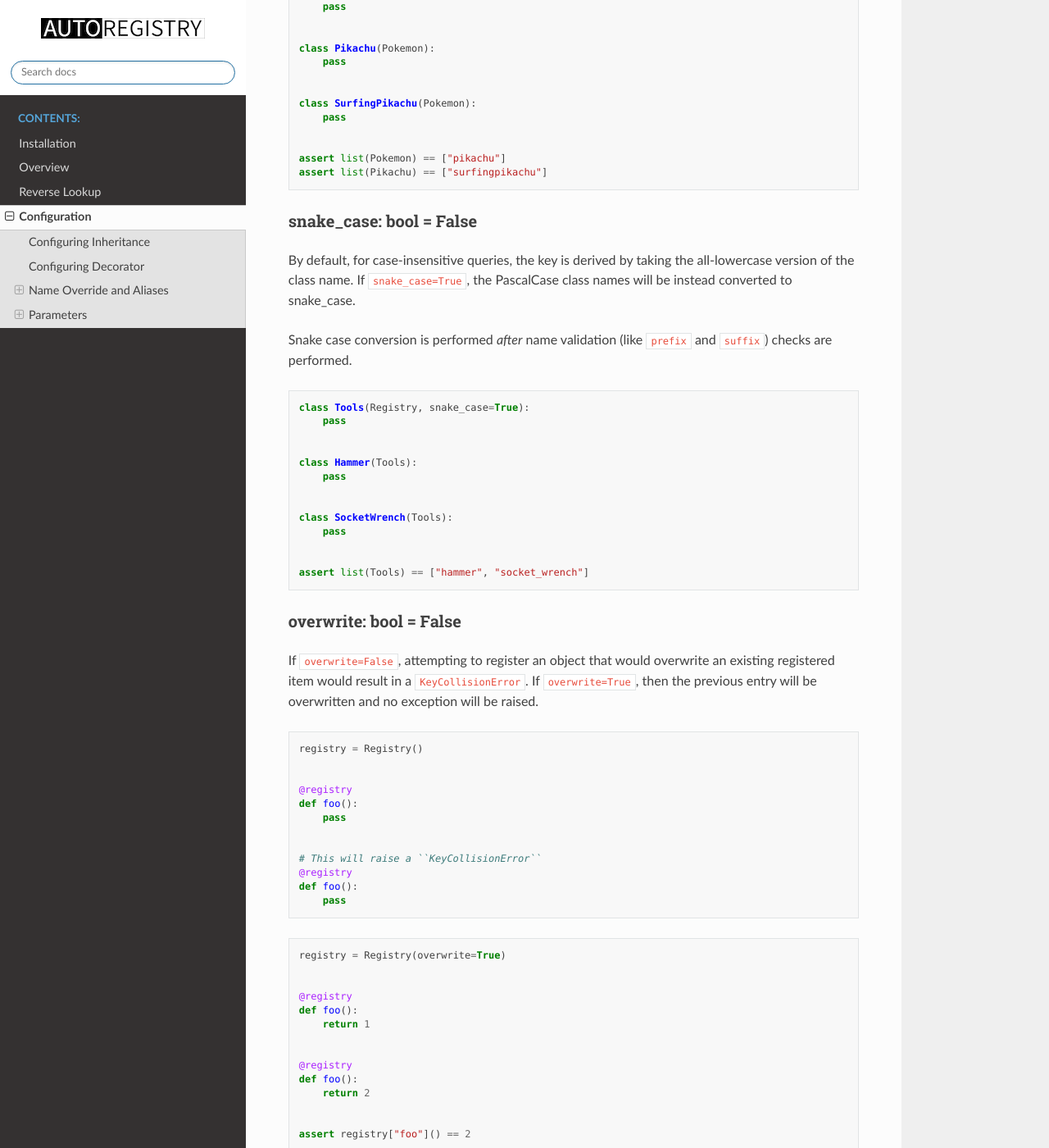
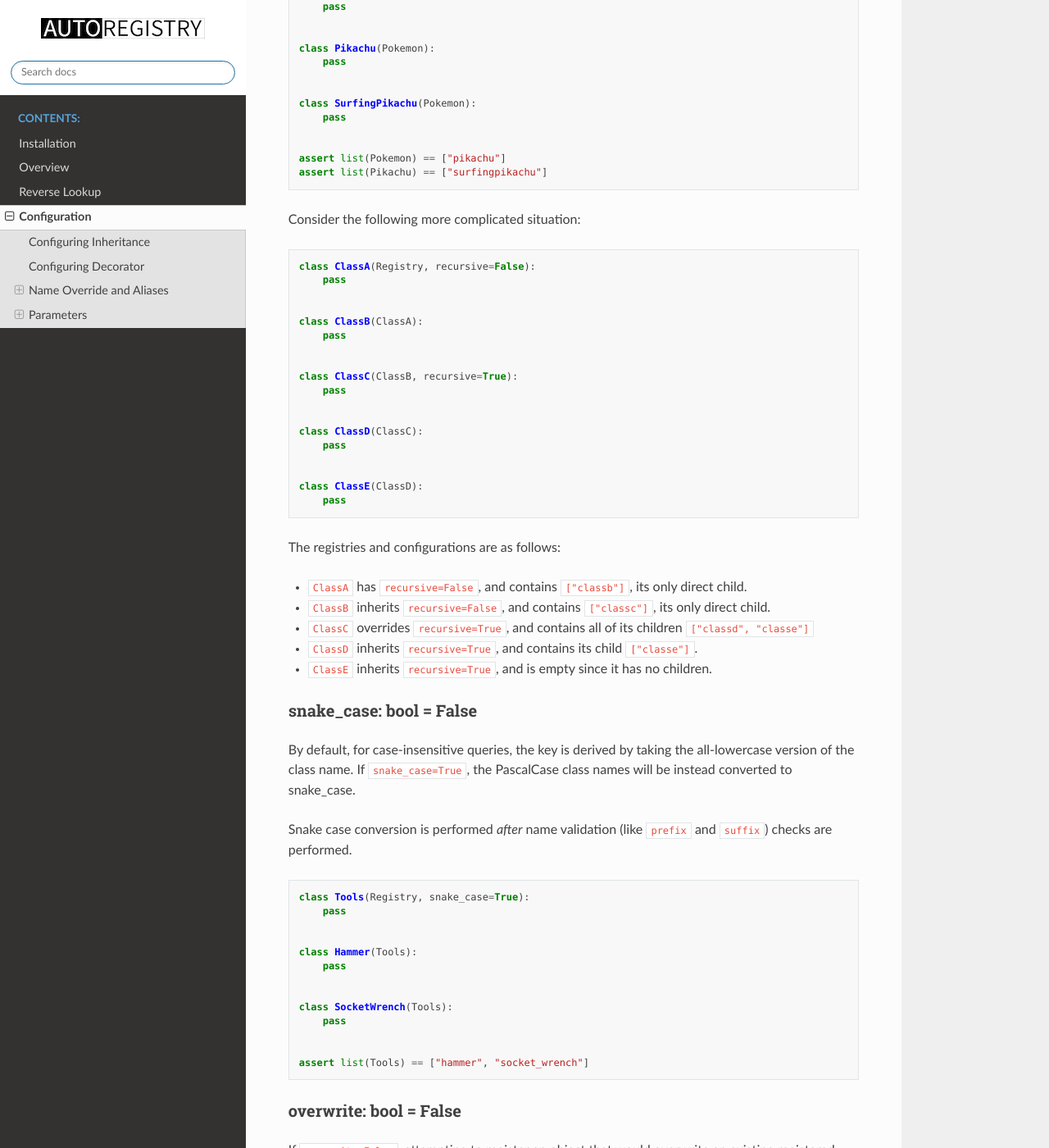
Before and after one commit to BrianPugh/autoregistry, a Sphinx documentation site: the page built from docs/source/Configuration.rst, in a window 1280 px wide and 1400 px high, scrolled down 6327 px. Shown: the whole window at 82% size. Built offline with Sphinx 7.4.7 and the Read the Docs theme 2.0.0, drawn with Linux system fonts in a browser that asks for light colours.

Commit message:
Add more complex example to recursive docs

```diff
--- a/docs/source/Configuration.rst
+++ b/docs/source/Configuration.rst
@@ -41,7 +41,6 @@ because ``recursive=False`` is set.
 For ``RockType``, setting ``suffix=""`` overrides its parent's
 ``suffix`` setting, allowing the definition of the subclass ``Geodude``,
 despite it not ending with ``"Type"``.
-
 
 Configuring Decorator
 ^^^^^^^^^^^^^^^^^^^^^
@@ -370,6 +369,41 @@ If registering a ``module``, this means all submodules will be recursively trave
    assert list(Pokemon) == ["pikachu"]
    assert list(Pikachu) == ["surfingpikachu"]
 
+Consider the following more complicated situation:
+
+.. code-block:: python
+
+    class ClassA(Registry, recursive=False):
+        pass
+
+
+    class ClassB(ClassA):
+        pass
+
+
+    class ClassC(ClassB, recursive=True):
+        pass
+
+
+    class ClassD(ClassC):
+        pass
+
+
+    class ClassE(ClassD):
+        pass
+
+The registries and configurations are as follows:
+
+* ``ClassA`` has ``recursive=False``, and contains ``["classb"]``, its only direct child.
+
+* ``ClassB`` inherits ``recursive=False``, and contains ``["classc"]``, its only direct child.
+
+* ``ClassC`` overrides ``recursive=True``, and contains all of its children ``["classd", "classe"]``
+
+* ``ClassD`` inherits ``recursive=True``, and contains its child ``["classe"]``.
+
+* ``ClassE`` inherits ``recursive=True``, and is empty since it has no children.
+
 
 snake_case: bool = False
 ------------------------
```
Also changed, not shown: .pre-commit-config.yaml, 1 other file.
